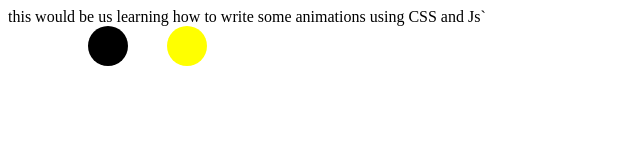
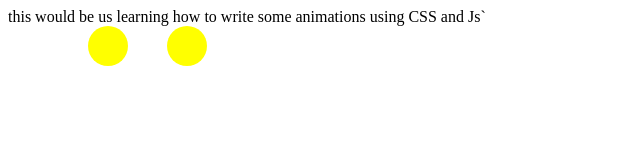
Before and after one commit to donemgo/animations-in-css, a plain HTML site: page index.html in a window 1280 px wide. Shown: the top 160 px of the page, without its empty margins (0-640 px from the left). Drawn offline with nearby package versions, Linux system fonts and the light colour scheme.

Commit message:
animating-more-than-one-prop

```diff
--- a/start.js
+++ b/start.js
@@ -1,4 +1,5 @@
 $(document).ready(function() {
   console.log('Jquery working well');
   $('.ball').addClass('rollSmall');
+  $('.black').addClass('changeBlack');
 });
--- a/style.css
+++ b/style.css
@@ -5,8 +5,8 @@
 }
 .black {
   display: inline-block;
-  background-color: black;
-  transition: transform 2s;
+  background: black;
+  transition: all 2s;
 }
 .yellow {
   display: inline-block;
@@ -19,3 +19,6 @@
 .rollSmall {
   transform: translateX(40px);
 }
+.changeBlack {
+  background: yellow;
+}
```
Also changed, not shown: index.html (+2 -0 lines).
